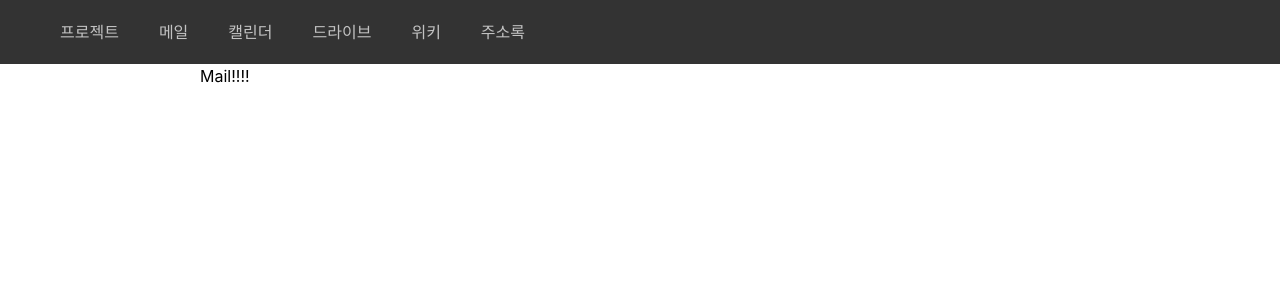
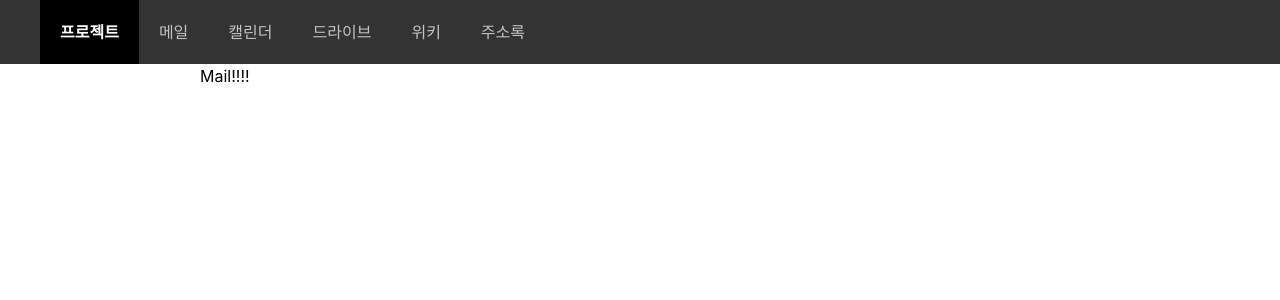
Before and after one commit to jjamtiger3/dooray_practice, a Nuxt app: page /Mail in a window 1280 px wide. Shown: the top 300 px of the page. Built offline with nearby package versions, Linux system fonts and the light colour scheme.

Commit message:
메뉴 클릭시 상태값 변경

```diff
--- a/assets/css/global-navbar.css
+++ b/assets/css/global-navbar.css
@@ -10,3 +10,8 @@
     opacity: 0.7;
     font-size: 16px;
 }
+.global-navbar a.active {
+    font-weight: bold;
+    background-color: #000000;
+    opacity: 1;
+}
--- a/components/GlobalNavbar.vue
+++ b/components/GlobalNavbar.vue
@@ -1,14 +1,29 @@
 <template>
     <div class="global-navbar">
         <button class="fa fa-clock-o"></button>
-        <nuxt-link to="/project">프로젝트</nuxt-link>
-        <nuxt-link to="/mail">메일</nuxt-link>
-        <nuxt-link to="/calendar">캘린더</nuxt-link>
-        <nuxt-link to="/drive">드라이브</nuxt-link>
-        <nuxt-link to="/wiki">위키</nuxt-link>
-        <nuxt-link to="/address">주소록</nuxt-link>
+        <nuxt-link :class="{active: currentUrl === '/project'}" to="/project" @click.native="changeUrlState('/project')" >프로젝트</nuxt-link>
+        <nuxt-link :class="{active: currentUrl === '/mail'}" to="/mail" @click.native="changeUrlState('/mail')" > 메일</nuxt-link>
+        <nuxt-link :class="{active: currentUrl === '/calendar'}" to="/calendar" @click.native="changeUrlState('/calendar')" >캘린더</nuxt-link>
+        <nuxt-link :class="{active: currentUrl === '/drive'}" to="/drive" @click.native="changeUrlState('/drive')">드라이브</nuxt-link>
+        <nuxt-link :class="{active: currentUrl === '/wiki'}" to="/wiki" @click.native="changeUrlState('/wiki')">위키</nuxt-link>
+        <nuxt-link :class="{active: currentUrl === '/address'}" to="/address" @click.native="changeUrlState('/address')">주소록</nuxt-link>
     </div>
 </template>
+<script>
+import { mapMutations, mapGetters } from 'vuex'
+export default {
+    computed: {
+        ...mapGetters({
+            currentUrl: 'menu/currentUrl'
+        })
+    },
+    methods: {
+        ...mapMutations({
+            changeUrlState: 'menu/changeUrlState'
+        })
+    }
+}
+</script>
 <style scoped>
     @import url('../assets/css/global-navbar.css');
 </style>
--- /dev/null
+++ b/store/menu.js
@@ -0,0 +1,15 @@
+export const state = () => ({
+    urlState: '/project'
+})
+
+export const mutations = {
+    changeUrlState (state, currentUrl) {
+        state.urlState = currentUrl
+    }
+}
+
+export const getters = {
+    currentUrl: state => {
+        return state.urlState
+    }
+}
```
